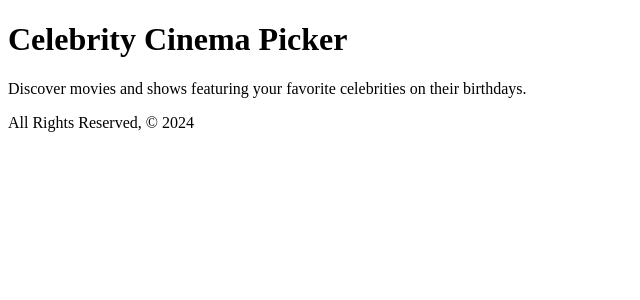
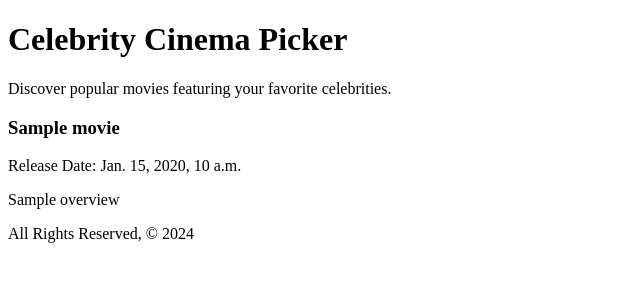
Before and after one commit to JaCrawford92/The-Celebrity-Picker, a Django app: page / in a window 1280 px wide. Shown: the part 125-425 px from the top of the page, without its empty margins (0-640 px from the left). Run offline with Django 5.2, Linux system fonts and the light colour scheme; tables that the repository leaves empty hold one stand-in row (values such as "Sample post"); a database or web service that is not in the repository returns one stand-in record (values such as "Sample title"); data that the repository does not hold is empty; some libraries are stand-ins or nearby versions.

Commit message:
TMDB API is working

```diff
--- a/celebritypicker_app/templates/celebritypicker/home.html
+++ b/celebritypicker_app/templates/celebritypicker/home.html
@@ -1,7 +1,18 @@
 {% extends 'celebritypicker/base.html' %}
 {% block content %}
+<div class="max-w-6xl mx-auto px-4 py-6">
     <h1 class="text-3xl font-bold text-center mb-4">Celebrity Cinema Picker</h1>
     <p class="text-center text-lg text-gray-600 mb-6">
-        Discover movies and shows featuring your favorite celebrities on their birthdays.
+        Discover popular movies featuring your favorite celebrities.
     </p>
+    <div class="grid grid-cols-1 md:grid-cols-3 gap-4">
+        {% for movie in popular_movies.results %}
+            <div class="p-4 shadow rounded-lg bg-white">
+                <h3 class="font-semibold">{{ movie.title }}</h3>
+                <p>Release Date: {{ movie.release_date }}</p>
+                <p>{{ movie.overview }}</p>
+            </div>
+        {% endfor %}
+    </div>
+</div>
 {% endblock %}
--- a/celebritypicker_app/views.py
+++ b/celebritypicker_app/views.py
@@ -1,12 +1,12 @@
 from django.shortcuts import render, redirect
 from django.contrib.auth import login
 from django. contrib.auth.forms import UserCreationForm
-from .tmdb_utils import get_celebrity_details
+from .tmdb_utils import get_popular_movies, get_celebrity_details
 from django.http import JsonResponse
-
 # Create your views here.
 def home(request):
-    return render(request, 'celebritypicker/home.html')
+    popular_movies = get_popular_movies()
+    return render(request, 'celebritypicker/home.html', {'popular_movies': popular_movies})
 
 def about(request):
     return render(request, 'celebritypicker/about.html')
```
